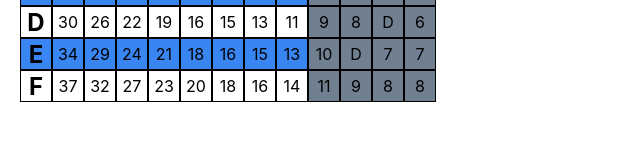
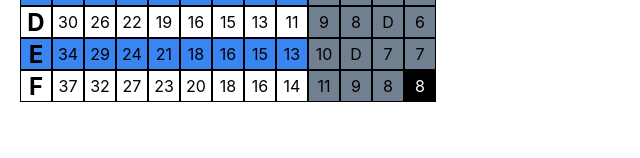
Before and after one commit to Nimzyow/scuba-diver, a React (Create React App) app in the folder scuba-diver/: page / in a window 1280 px wide. Shown: the part 142-300 px from the top of the page, without its empty margins (0-640 px from the left). Built offline with nearby package versions, Linux system fonts and the light colour scheme.

Commit message:
row F done

```diff
--- a/scuba-diver/src/components/box/Box.js
+++ b/scuba-diver/src/components/box/Box.js
@@ -73,6 +73,19 @@ export const Box = ({
           {timeFigure}
         </div>
       );
+    case "blackBoxBlackBorder":
+      return (
+        <div
+          className={
+            colorRow === `row${rowNumber}`
+              ? "box black horizontalBorder"
+              : "box black"
+          }
+          onClick={() => setColorRow(`row${rowNumber}`)}
+        >
+          {timeFigure}
+        </div>
+      );
     default:
       break;
   }
--- a/scuba-diver/src/page/table/Table.js
+++ b/scuba-diver/src/page/table/Table.js
@@ -465,7 +465,8 @@ export const Table = () => {
       <div className="row">
         <Box boxStyle="letterBox" rowNumber={6} letter="F" />
         {displayTable(Row.SIXTH_TIME_FIGURES, "whiteBoxBlackBorder", 6, 0, 7)}
-        {displayTable(Row.SIXTH_TIME_FIGURES, "greyBoxBlackBorder", 6, 8, 11)}
+        {displayTable(Row.SIXTH_TIME_FIGURES, "greyBoxBlackBorder", 6, 8, 10)}
+        {displayTable(Row.SIXTH_TIME_FIGURES, "blackBoxBlackBorder", 6, 11, 11)}
       </div>
     </div>
   );
```
